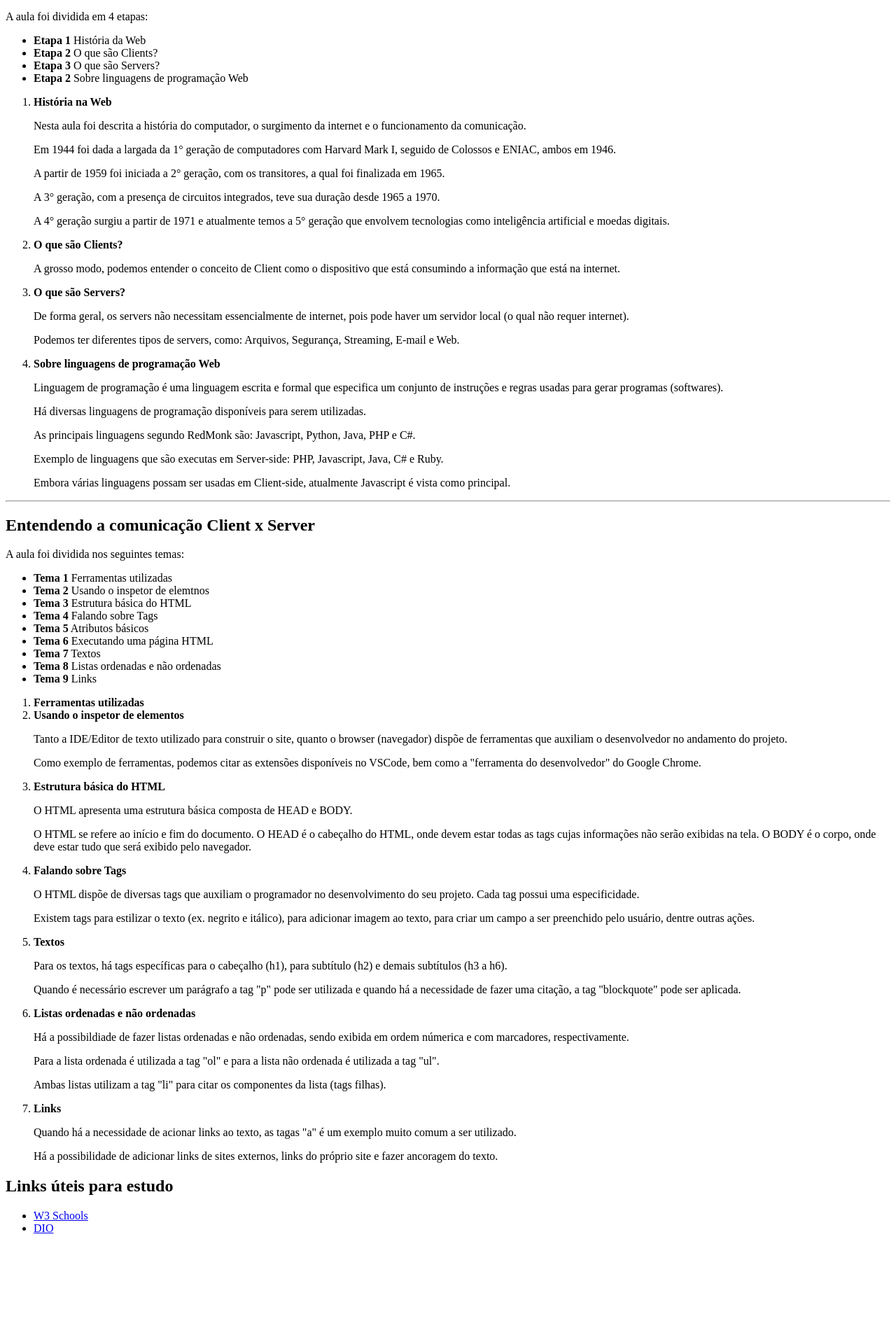
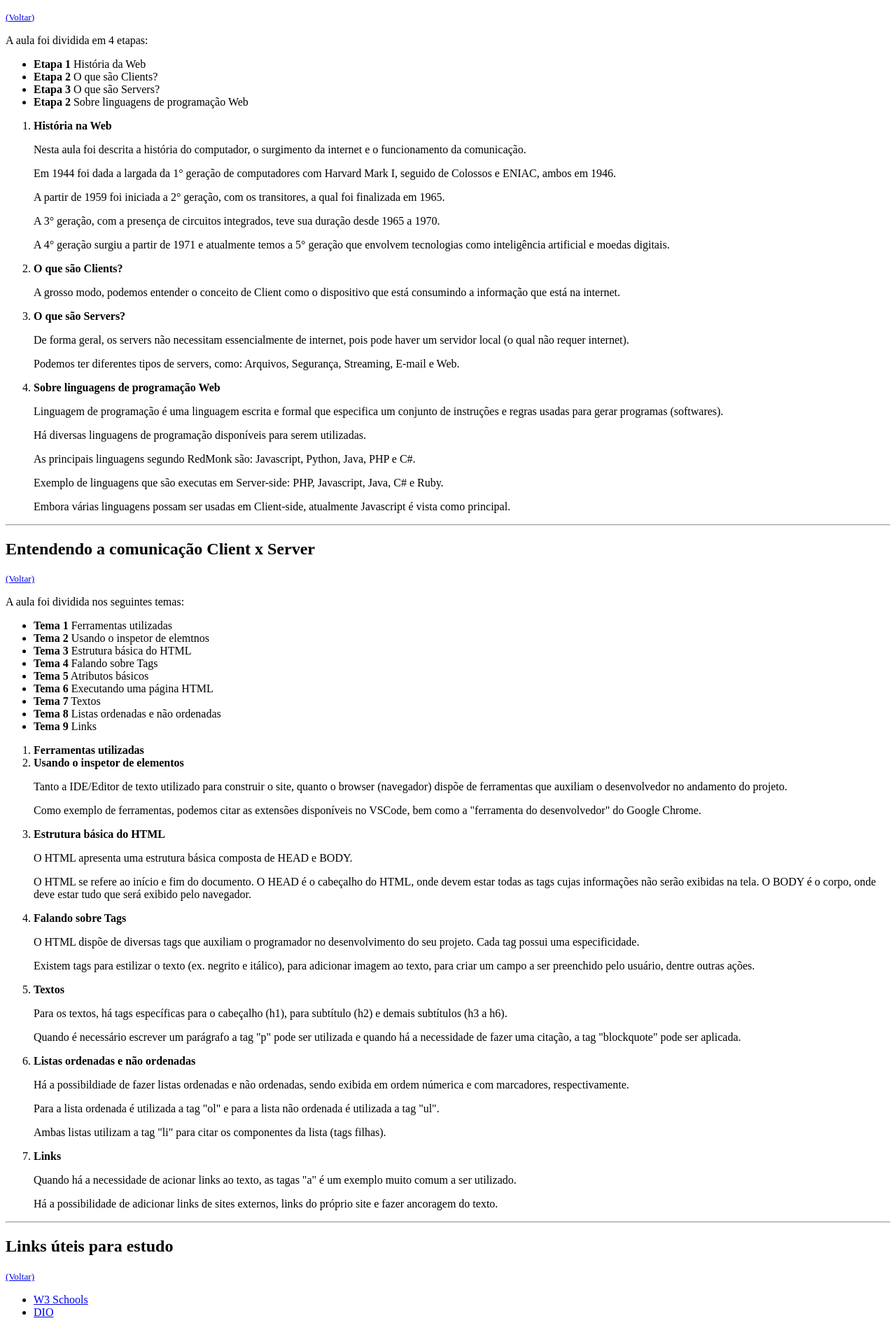
Before and after one commit to santanameri/bootcamp-nttdata, a plain HTML site: page Desafio 1/index.html in a window 1280 px wide. Shown: the part 373-2273 px from the top of the page at 70% size. Before the commit the page ends 2153 px from the top, so only its background shows below. Drawn offline with Linux system fonts and the light colour scheme.

Commit message:
Atualização na ancoragem do site

```diff
--- a/Desafio 1/index.html
+++ b/Desafio 1/index.html
@@ -7,7 +7,7 @@
     <title>Desafio 1</title>
 </head>
 <body>
-    <h1 id="#inicio"> <strong>Desafio: </strong> <i>Criar Uma Página Web Utilizando as Tags Aprendidas</i></h1>
+    <h1 id="inicio"> <strong>Desafio: </strong> <i>Criar Uma Página Web Utilizando as Tags Aprendidas</i></h1>
     <hr>
     <h2><i>Aulas ministradas no Bootcamp</i></h2>
     <ul>
@@ -19,6 +19,7 @@
     </ul>
     <hr>
     <h2 id="entende">Entendendo a comunicação Client x Server </h2>
+    <small><a href="#inicio">(Voltar)</a></small>
     <p>A aula foi dividida em 4 etapas:</p>
     <ul>
         <li><strong>Etapa 1</strong> História da Web</li>
@@ -47,6 +48,7 @@
     </ol>
     <hr>
     <h2 id="aprende">Entendendo a comunicação Client x Server </h2>
+    <small><a href="#inicio">(Voltar)</a></small>
     <p>A aula foi dividida nos seguintes temas:</p>
     <ul>
         <li><strong>Tema 1</strong> Ferramentas utilizadas</li>
@@ -81,7 +83,9 @@
         <p>Quando há a necessidade de acionar links ao texto, as tagas "a" é um exemplo muito comum a ser utilizado.</p>
         <p>Há a possibilidade de adicionar links de sites externos, links do próprio site e fazer ancoragem do texto.</p>
     </ol>
+    <hr>
     <h2 id="estudo">Links úteis para estudo</h2>
+    <small><a href="#inicio">(Voltar)</a></small>
     <ul>
         <li><a href="https://www.w3schools.com/" target="_blank">W3 Schools</a></li>
         <li><a href="https://www.dio.me/" target="_blank">DIO</a></li>
```
